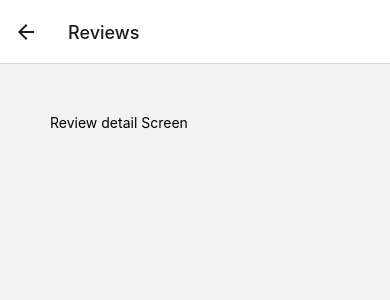
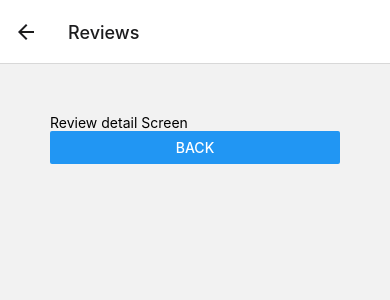
Before and after one commit to iamnachoj/GameZone, a React Native app: screen /Reviews in a window 390 px wide. Shown: the top 300 px of the page. Built offline with nearby package versions, Linux system fonts and the light colour scheme.

Commit message:
add back button to navigate from reviews to homescreen

```diff
--- a/screens/reviewDetails.js
+++ b/screens/reviewDetails.js
@@ -1,11 +1,16 @@
 import React from 'react';
-import { View, Text } from 'react-native';
+import { View, Text, Button } from 'react-native';
 import { globalStyles } from '../styles/global';
 
-export default function ReviewDetails() {
+export default function ReviewDetails({navigation}) {
+
+  const pressHandler = () => {
+     navigation.navigate('Home')
+  }
    return (
      <View style={globalStyles.container}>
        <Text>Review detail Screen</Text>
+       <Button title={'Back'} onPress={pressHandler}/>
      </View>
    )
 }
```
